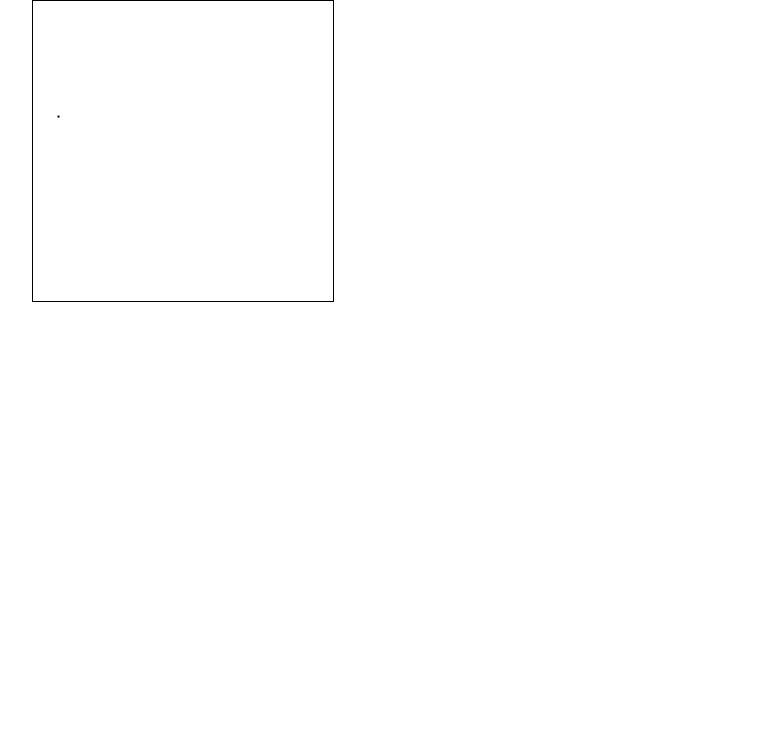
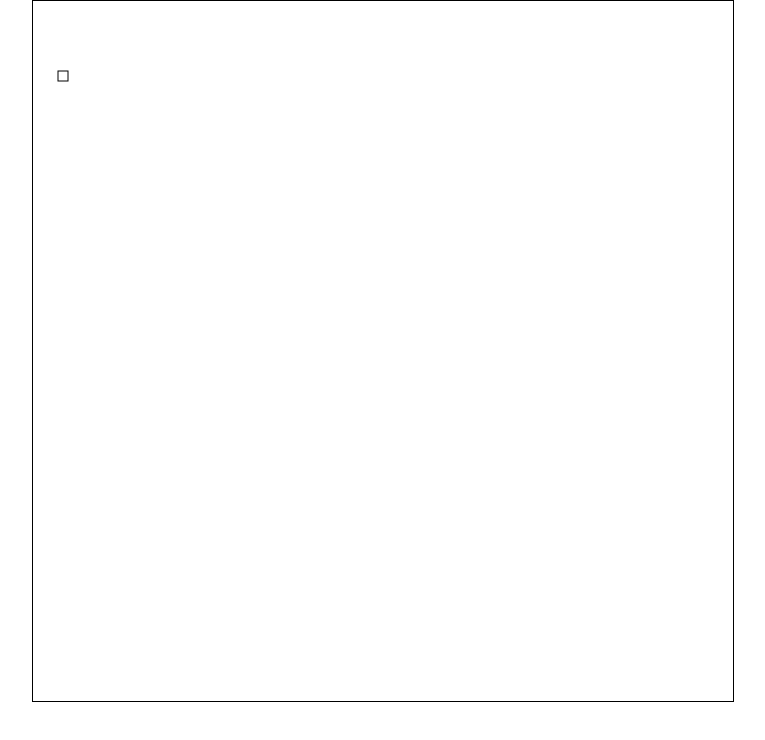
Before and after one commit to Julia1921/Gameoflife, a website built with webpack: page dist/index.html in a window 1280 px wide. Shown: the whole page, without its empty margins (43-808 px from the left). Built offline with nearby package versions, Linux system fonts and the light colour scheme.

Commit message:
fix clear method, add for-of

```diff
--- a/src/ts/main.ts
+++ b/src/ts/main.ts
@@ -32,15 +32,15 @@ class RectangleShape {
 }
 
 function requestAnimation(): void {
-  for(let i=0; i<=square.length; i++){
-    rect.clear()
-    rect.draw()
-    rect.movePosition(0,0.1)
+  rect.clear()
+  for(let item of square){
+    item.draw()
+    item.movePosition(0,0.1)
   }
   window.requestAnimationFrame(requestAnimation)
 }
 
-const rect = new RectangleShape(25, 25, 1, 1)
+const rect = new RectangleShape(25, 25, 10, 10)
 rect.setContext(canvas.getContext('2d'))
 square.push(rect)
 
```
Also changed, not shown: dist/index.html.
